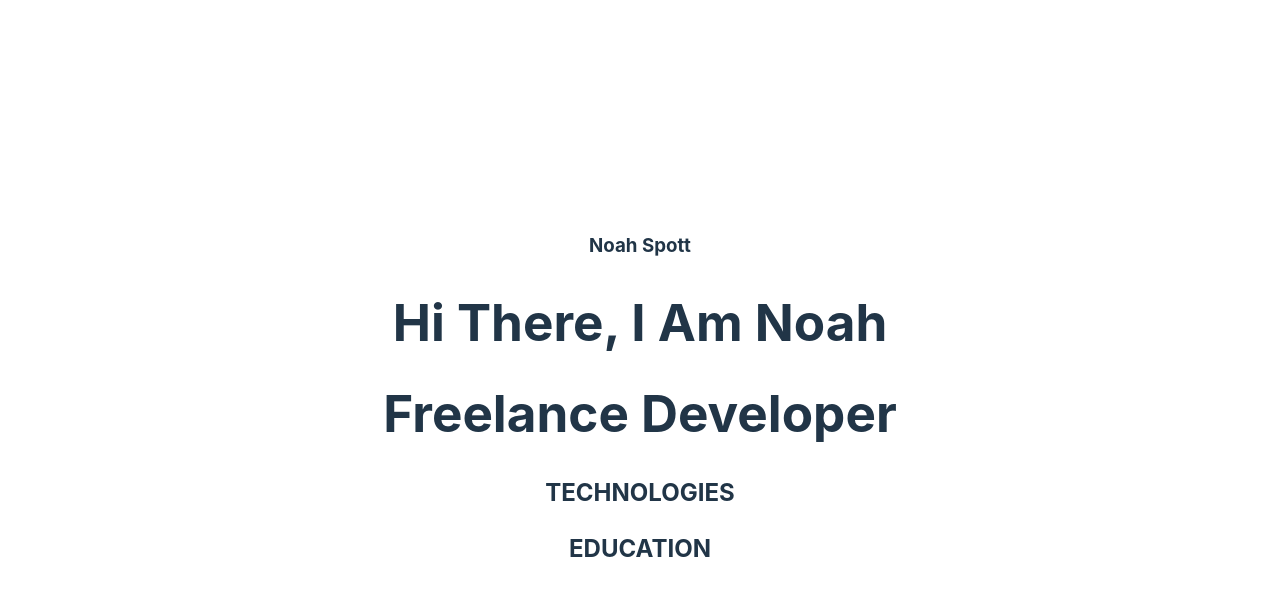
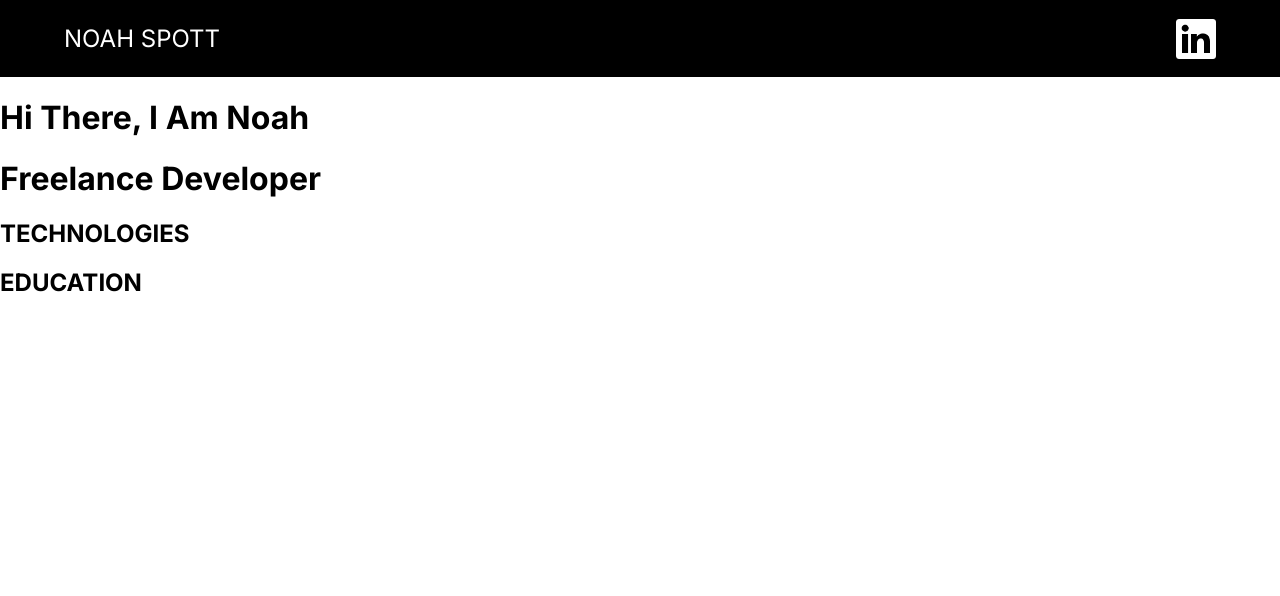
Before and after one commit to noahspott/react-business-card, a React (Vite) app: page / in a window 1280 px wide. Shown: the top 596 px of the page. Built offline with nearby package versions, Linux system fonts and the light colour scheme.

Commit message:
- Styled header

```diff
--- a/index.html
+++ b/index.html
@@ -4,6 +4,12 @@
     <meta charset="UTF-8" />
     <!-- This line is for the browser icon -->
     <!-- <link rel="icon" type="image/svg+xml" href="/vite.svg" /> -->
+
+    <!-- Google Fonts -->
+    <link rel="preconnect" href="https://fonts.googleapis.com">
+    <link rel="preconnect" href="https://fonts.gstatic.com" crossorigin>
+    <link href="https://fonts.googleapis.com/css2?family=Inter:wght@400;600;700&display=swap" rel="stylesheet">
+
     <meta name="viewport" content="width=device-width, initial-scale=1.0" />
     <title>Digital Business Card</title>
   </head>
--- a/src/App.css
+++ /dev/null
@@ -1,6 +0,0 @@
-#root {
-  max-width: 1280px;
-  margin: 0 auto;
-  padding: 2rem;
-  text-align: center;
-}
--- a/src/App.jsx
+++ b/src/App.jsx
@@ -1,5 +1,4 @@
 import React from 'react'
-import './App.css'
 import Header from './components/Header'
 import Contact from './components/Contact'
 import About from './components/About'
--- a/src/components/Header.jsx
+++ b/src/components/Header.jsx
@@ -3,7 +3,10 @@ import React from 'react'
 export default function Header(){
     return(
         <>
-            <h3>Noah Spott</h3>
+            <nav className='header--nav'>
+                <h3 className='header--name'>NOAH SPOTT</h3>
+                <img className='header--logo' src="src/assets/li-logo.png" alt="LinkedIn Logo" />
+            </nav>
         </>
     )
 }
--- a/src/index.css
+++ b/src/index.css
@@ -1,69 +1,33 @@
 :root {
-  font-family: Inter, system-ui, Avenir, Helvetica, Arial, sans-serif;
-  line-height: 1.5;
-  font-weight: 400;
+  --off-white: #F6F1F1;
+  --blue-1: #146C94;
+  --blue-2: #19A7CE;
 
-  color-scheme: light dark;
-  color: rgba(255, 255, 255, 0.87);
-  background-color: #242424;
-
-  font-synthesis: none;
-  text-rendering: optimizeLegibility;
-  -webkit-font-smoothing: antialiased;
-  -moz-osx-font-smoothing: grayscale;
-  -webkit-text-size-adjust: 100%;
+  font-family: 'Inter', sans-serif;
 }
 
-a {
-  font-weight: 500;
-  color: #646cff;
-  text-decoration: inherit;
-}
-a:hover {
-  color: #535bf2;
+#root {
+  padding: 0;
 }
 
 body {
   margin: 0;
-  display: flex;
-  place-items: center;
-  min-width: 320px;
-  min-height: 100vh;
 }
 
-h1 {
-  font-size: 3.2em;
-  line-height: 1.1;
+.header--nav {
+  display: flex;
+  justify-content: space-between;
+  align-items: center;
+  padding: 0 5% 0 5%;
+  background-color: black;
+  color: white;
 }
 
-button {
-  border-radius: 8px;
-  border: 1px solid transparent;
-  padding: 0.6em 1.2em;
-  font-size: 1em;
-  font-weight: 500;
-  font-family: inherit;
-  background-color: #1a1a1a;
-  cursor: pointer;
-  transition: border-color 0.25s;
-}
-button:hover {
-  border-color: #646cff;
-}
-button:focus,
-button:focus-visible {
-  outline: 4px auto -webkit-focus-ring-color;
+.header--name {
+  font-size: 24px;
+  font-weight: 100;
 }
 
-@media (prefers-color-scheme: light) {
-  :root {
-    color: #213547;
-    background-color: #ffffff;
-  }
-  a:hover {
-    color: #747bff;
-  }
-  button {
-    background-color: #f9f9f9;
-  }
+.header--logo {
+  width: 40px;
 }
```
Also changed, not shown: src/assets/li-logo.png (added).
